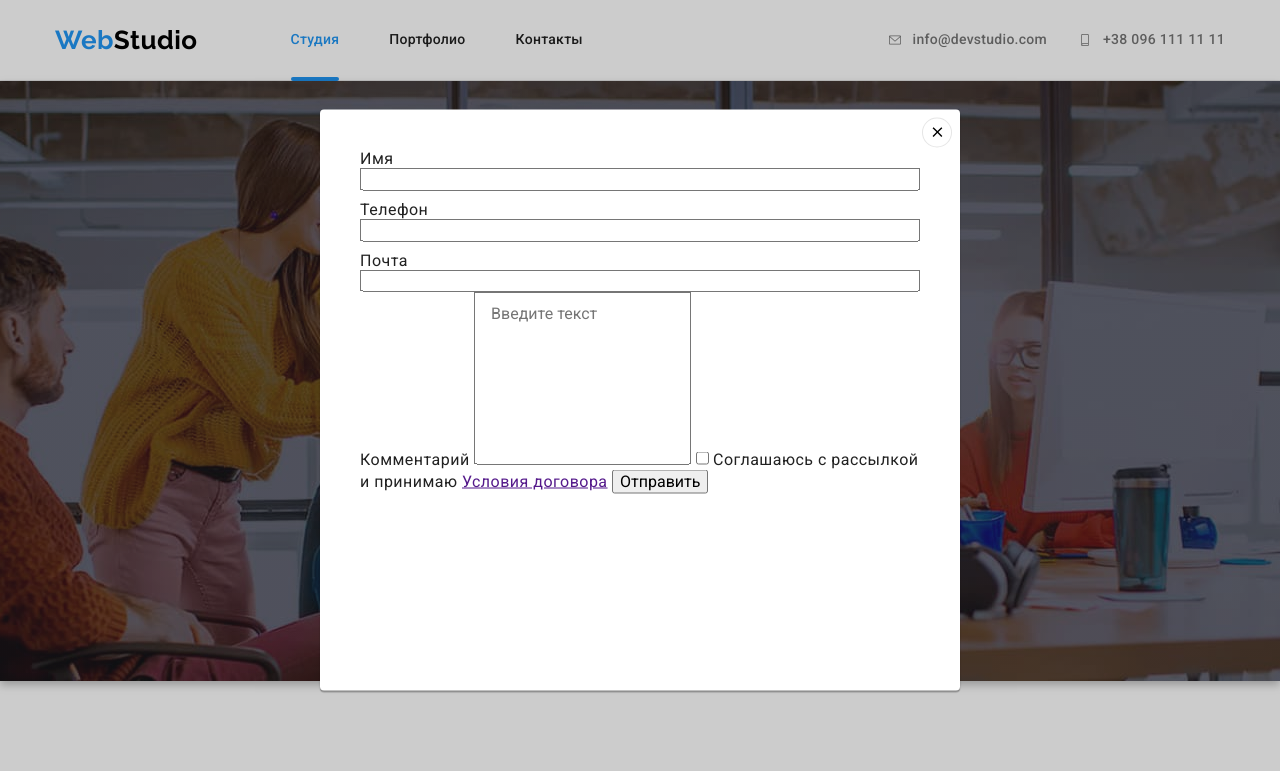
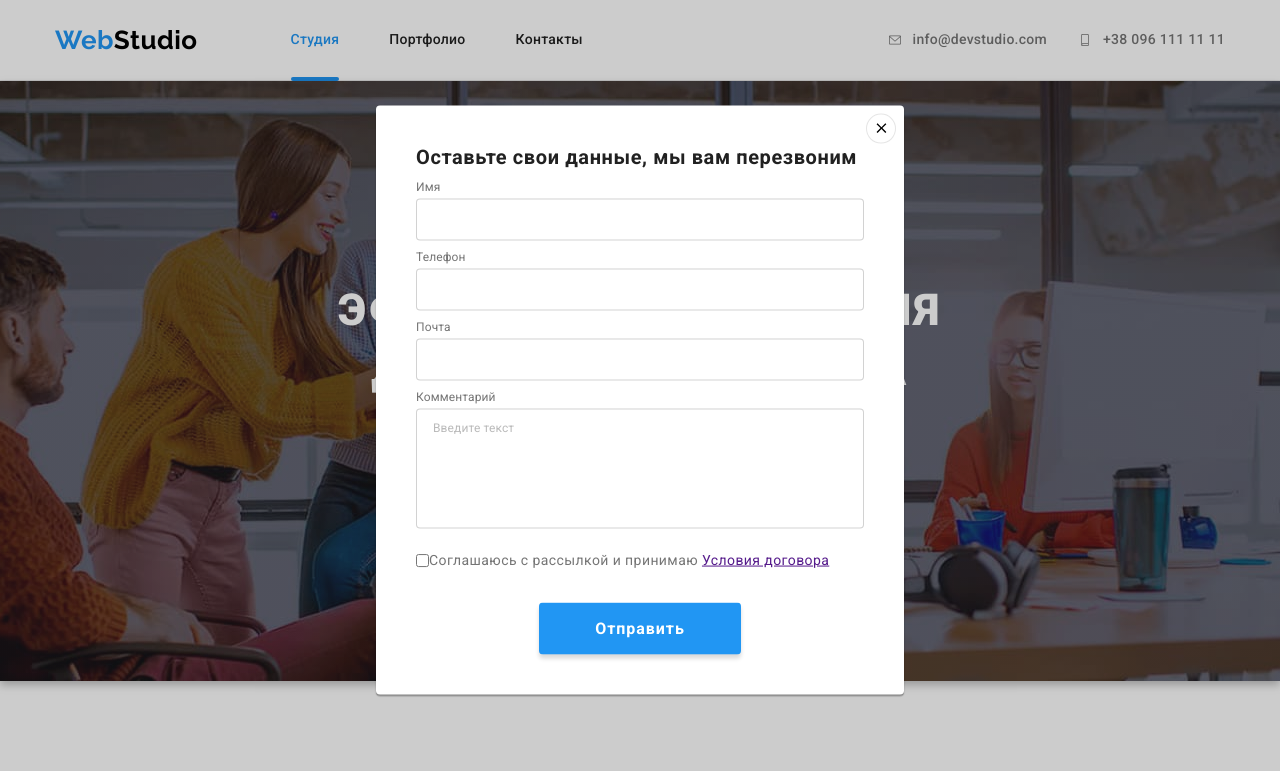
Before and after one commit to Mike123729/goit-markup-hw-06, a plain HTML site: page index.html in a window 1280 px wide. Both pictures are taken after a click on the button "Заказать услугу". Shown: the top 771 px of the page. Drawn offline with nearby package versions, Linux system fonts and the light colour scheme.

Commit message:
разметка форм

```diff
--- a/css/styles.css
+++ b/css/styles.css
@@ -981,9 +981,31 @@ header .contact-text:focus {
   width: 100%;
 }
 
+.modal .modal-form-title {
+  margin-bottom: 12px;
+  display: inline-block;
+  font-weight: 700;
+  font-size: 20px;
+  line-height: 1.15;
+  text-align: center;
+  letter-spacing: 0.03em;
+}
+
 .modal-form textarea {
   resize: none;
   padding: 12px 16px;
+  border: 1px solid rgba(33, 33, 33, 0.2);
+  border-radius: 4px;
+  height: 120px;
+}
+
+.modal-form textarea::placeholder {
+  font-weight: 400;
+  font-size: 12px;
+  line-height: 1.14;
+  letter-spacing: 0.01em;
+
+  color: rgba(117, 117, 117, 0.5);
 }
 
 .modal-form-field {
@@ -995,7 +1017,69 @@ header .contact-text:focus {
   margin-top: 10px;
 }
 
+
+.modal .checkbox-policy {
+  display: flex;
+  margin-top: 20px;
+  margin-bottom: 30px;
+
+}
+
+.checkbox-policy label {
+  font-weight: 400;
+  font-size: 14px;
+  line-height: 1.71;
+
+  letter-spacing: 0.03em;
+
+  color: #757575;
+}
+
+
+.modal-form-field label {
+  margin-bottom: 4px;
+  font-weight: 400;
+  font-size: 12px;
+  line-height: 1.14;
+  letter-spacing: 0.01em;
+
+  color: var(--secondary-text-color);
+}
+
+
 .modal-form-field input {
   margin: 0;
-  padding: 0;
+  padding: 11px;
+
+  border: 1px solid rgba(33, 33, 33, 0.2);
+  border-radius: 4px;
 }
+
+.modal .modal-button-submit {
+  display: flex;
+  align-items: center;
+  text-align: center;
+  padding: 10px 55px;
+  margin-left: auto;
+  margin-right: auto;
+
+
+  font-weight: 700;
+  font-size: 16px;
+  line-height: 1.88;
+
+  border: 1px solid transparent;
+  letter-spacing: 0.06em;
+  background: #2196F3;
+  box-shadow: 0px 4px 4px rgba(0, 0, 0, 0.15);
+  border-radius: 4px;
+  color: #FFFFFF;
+  transition-property: background-color;
+  transition-duration: 250ms;
+  transition-timing-function: cubic-bezier(0.4, 0, 0.2, 1);
+}
+
+.modal .modal-button-submit:hover,
+.modal .modal-button-submit:focus {
+  background-color: #188CE8;
+}
--- a/index.html
+++ b/index.html
@@ -416,6 +416,7 @@
             >
           </address>
         </div>
+        <!--......... Social links ...............-->
         <div class="social">
           <p class="social-text">присоединяйтесь</p>
           <ul class="social-list list">
@@ -449,6 +450,7 @@
             </li>
           </ul>
         </div>
+        <!-- .......... FORM SUBSCRIBE........... -->
         <form class="subscribe">
           <b class="subscribe-title">Подпишитесь на рассылку</b>
           <div class="subscribe-contact">
@@ -463,14 +465,17 @@
         </form>
       </div>
     </footer>
+    <!--................MODAL.............. -->
     <div class="backdrop is-hidden" data-modal>
       <div class="modal">
         <form class="modal-form">
+          <b class="modal-form-title"
+            >Оставьте свои данные, мы вам перезвоним</b
+          >
           <div class="modal-form-field">
             <label for="name">Имя</label>
             <input type="text" id="name" name="name" />
           </div>
-
           <div class="modal-form-field">
             <label for="tel">Телефон</label>
             <input type="text" id="tel" name="tel" />
@@ -481,21 +486,23 @@
             <input type="email" id="mail" name="mail" />
           </div>
 
+          <div class="modal-form-field">
             <label for="comment">Комментарий</label>
             <textarea
               name="comment"
               id="comment"
-            rows="8"
               placeholder="Введите текст"
             ></textarea>
-
+          </div>
+          <div class="checkbox-policy">
             <input type="checkbox" name="policy" id="policy" />
             <label for="policy"
               >Соглашаюсь с рассылкой и принимаю
               <a href="">Условия договора</a>
             </label>
+          </div>
 
-          <button type="submit">Отправить</button>
+          <button class="modal-button-submit" type="submit">Отправить</button>
         </form>
         <button class="close-modal" type="button" data-modal-close="">
           <svg class="close-btn-icon">
```
Lines whose indentation alone changed are shown as unchanged.
